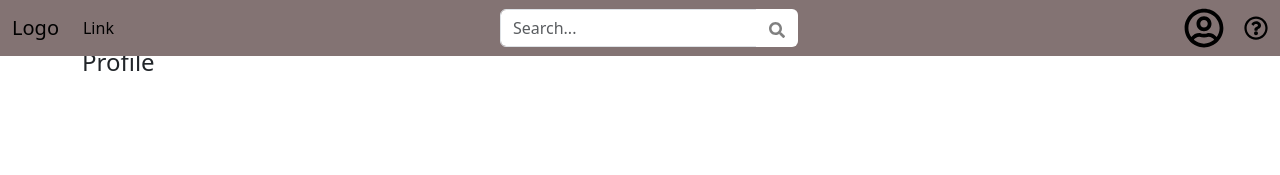
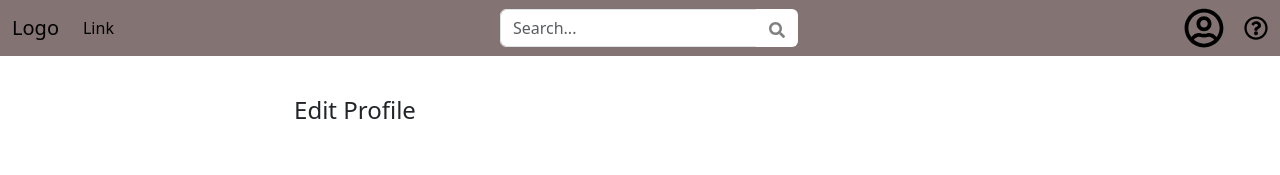
Before and after one commit to EliannyBello/flash-jobs-final-project, a React (Vite) app: page /settings in a window 1280 px wide. Shown: the top 175 px of the page. Built offline with nearby package versions, Linux system fonts and the light colour scheme.

Commit message:
settings

```diff
--- a/src/page/Settings.jsx
+++ b/src/page/Settings.jsx
@@ -1,15 +1,41 @@
 import React from 'react'
+import { useForm } from "react-hook-form";
+import { Context } from '../context/GlobalContext';
+import { useNavigate, Link } from 'react-router-dom';
+import { useContext, useEffect } from 'react';
 
 const Settings = () => {
+  const navigate = useNavigate()
+  const { store, actions } = useContext(Context)
+  const {
+    register,
+    handleSubmit,
+    watch,
+    formState: { errors },
+} = useForm()
+
+  const onSubmit = async (data) => {
+    const formData = new FormData()
+
+    formData.append('biography', data.biography)
+    formData.append('github', data.github)
+    formData.append('linkedin', data.linkedin)
+    formData.append('avatar', data.avatar[0])
+
+        await actions.updateProfile(formData, store.access_token)
+    }
+
+
+
   return (
-    <div className="container">
+    <div className="container mt-5">
       <div className="row">
         <div className="col-md-6">
-          <h4 className=" mt-5">Profile</h4>
-          <form className=" mx-auto my-5 p-4">
+          <h4 className="text-center mt-5">Edit Profile</h4>
+          <form onSubmit={handleSubmit(onSubmit)} className=" mx-auto my-5 p-4">
             <div className="mb-3">
-              <img src="" alt="" className='img-fluid w-50 my-3' />
-              <input type="file" className="form-control " id="avatar" name='avatar' />
+              <img src={store?.user?.profile?.avatar} alt="" className='img-fluid w-50 my-3' />
+              <input type="file" className={"form-control " + (errors.avatar ? 'is-invalid' : '')} id="avatar" name='avatar' {...register('avatar')} />
               <small className="invalid-feedback"></small>
             </div>
             <div className="mb-3">
```
